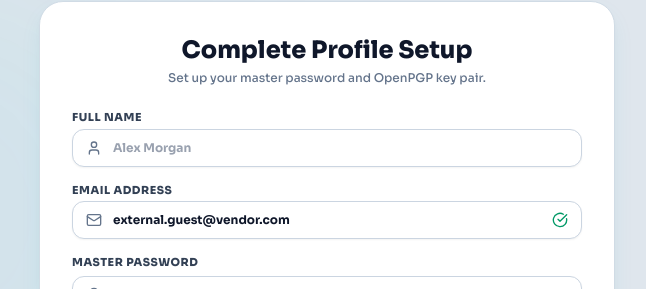
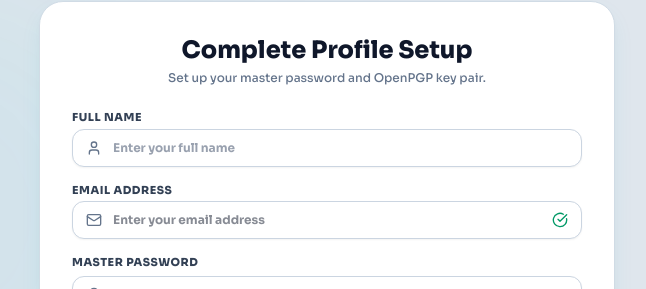
Before and after one commit to merefat/clickrypt, a Next.js app: page /register in a window 1280 px wide. Shown: the part 245-534 px from the top of the page, without its empty margins (313-959 px from the left). Built offline with nearby package versions, Linux system fonts and the light colour scheme; no server answers.

Commit message:
fix: remove pre-filled default emails and names from registration and login setup forms

```diff
--- a/src/app/login/page.tsx
+++ b/src/app/login/page.tsx
@@ -22,8 +22,8 @@ import api from '@/lib/api';
 export default function LoginPage() {
   const router = useRouter();
   const { login } = useAuth();
-  const [email, setEmail] = useState('alex.morgan@acme.com');
-  const [password, setPassword] = useState('AcmeMasterPass123!');
+  const [email, setEmail] = useState('');
+  const [password, setPassword] = useState('');
   const [showPassword, setShowPassword] = useState(false);
   const [loading, setLoading] = useState(false);
   const [errorMsg, setErrorMsg] = useState('');
--- a/src/app/register/page.tsx
+++ b/src/app/register/page.tsx
@@ -39,7 +39,7 @@ function RegisterForm() {
   const isExternalShare = !!externalShareId || invitedRole === 'External';
 
   const [fullName, setFullName] = useState('');
-  const [email, setEmail] = useState('external.guest@vendor.com');
+  const [email, setEmail] = useState('');
   const [password, setPassword] = useState('');
   const [showPassword, setShowPassword] = useState(false);
   const [loading, setLoading] = useState(false);
@@ -47,10 +47,10 @@ function RegisterForm() {
 
   // Stripe Inline Credit Card Payment State for Organization Mode
   const [seats, setSeats] = useState(25);
-  const [cardHolder, setCardHolder] = useState('Alex Morgan');
-  const [cardNumber, setCardNumber] = useState('4242 4242 4242 4242');
-  const [expiry, setExpiry] = useState('12 / 28');
-  const [cvc, setCvc] = useState('123');
+  const [cardHolder, setCardHolder] = useState('');
+  const [cardNumber, setCardNumber] = useState('');
+  const [expiry, setExpiry] = useState('');
+  const [cvc, setCvc] = useState('');
   const [paymentDone, setPaymentDone] = useState(false);
 
   const annualTotal = seats * 6 * 12;
@@ -186,7 +186,7 @@ function RegisterForm() {
               <User className="w-4 h-4 text-[#64748b] absolute left-3.5 top-1/2 -translate-y-1/2" />
               <input
                 type="text"
-                placeholder="Alex Morgan"
+                placeholder="Enter your full name"
                 value={fullName}
                 onChange={(e) => setFullName(e.target.value)}
                 className="w-full bg-[#ffffff] border border-[#cbd5e1] rounded-xl pl-10 pr-4 py-2.5 text-xs text-[#0f172a] font-bold placeholder-gray-400 focus:border-[#1fbbd2] focus:outline-none shadow-xs transition-all"
@@ -203,7 +203,7 @@ function RegisterForm() {
               <Mail className="w-4 h-4 text-[#64748b] absolute left-3.5 top-1/2 -translate-y-1/2" />
               <input
                 type="email"
-                placeholder="alex.morgan@acme.com"
+                placeholder="Enter your email address"
                 value={email}
                 readOnly={isInvited}
                 onChange={(e) => setEmail(e.target.value)}
```
